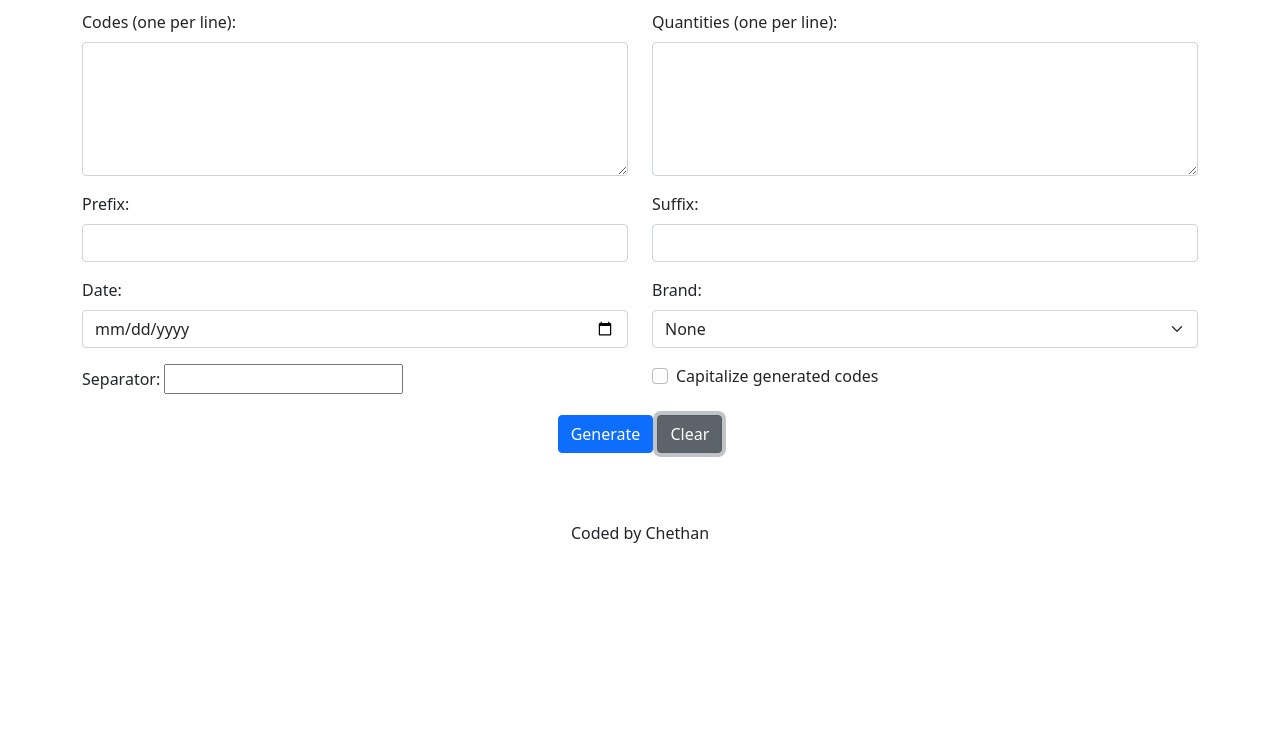
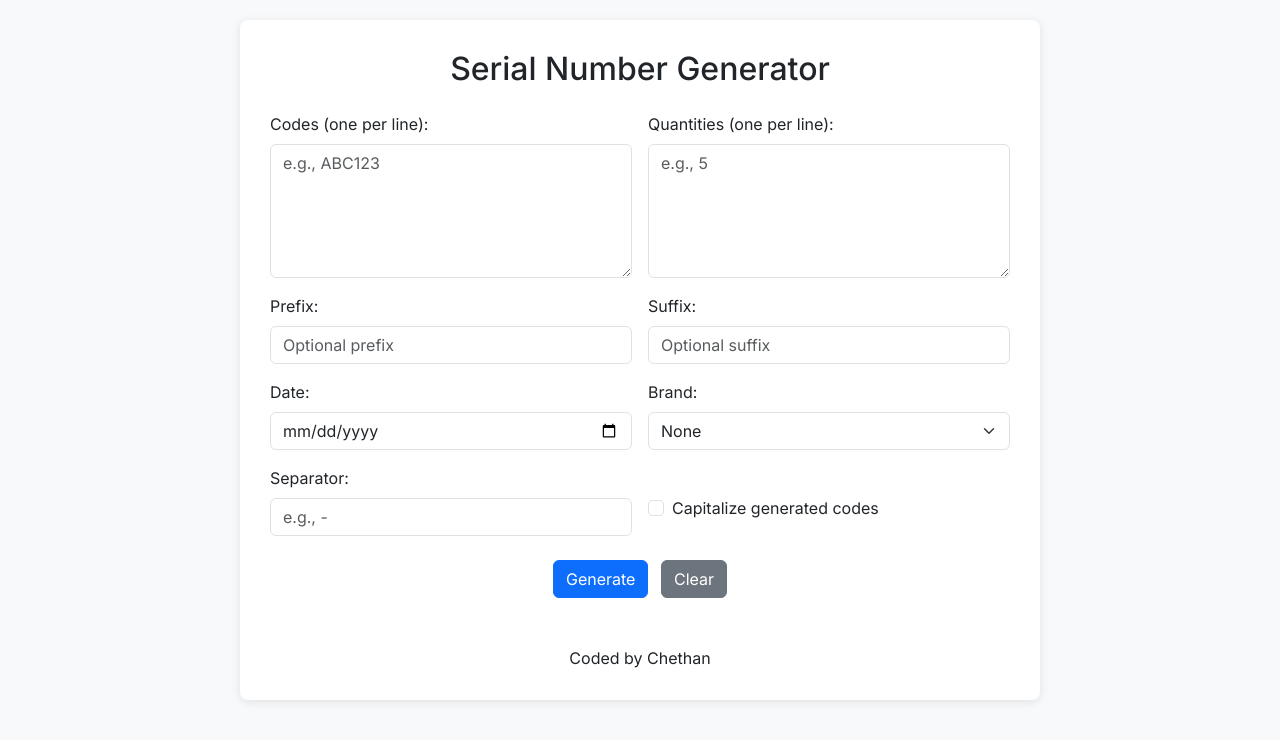
Before and after one commit to chethan9/bedshopstock, a plain HTML site: page index.html in a window 1280 px wide. Both pictures are taken after a click on the button "Clear". Drawn offline with nearby package versions, Linux system fonts and the light colour scheme.

Commit message:
Update index.html

```diff
--- a/index.html
+++ b/index.html
@@ -1,64 +1,70 @@
 <!DOCTYPE html>
-<html>
+<html lang="en">
 <head>
+  <meta charset="UTF-8">
+  <meta name="viewport" content="width=device-width, initial-scale=1">
   <title>Serial Number Generator</title>
-  <link rel="stylesheet" href="https://cdn.jsdelivr.net/npm/bootstrap@5.0.2/dist/css/bootstrap.min.css">
+  <!-- Latest Bootstrap CSS -->
+  <link rel="stylesheet" href="https://cdn.jsdelivr.net/npm/bootstrap@5.3.0/dist/css/bootstrap.min.css">
+  <!-- Google Fonts: Inter -->
+  <link href="https://fonts.googleapis.com/css2?family=Inter:wght@400;500;600;700&display=swap" rel="stylesheet">
   <style>
     body {
-      padding: 10px;
+      background: #f8f9fa;
+      font-family: 'Inter', sans-serif;
+      padding: 20px;
     }
-
+    /* Center the card and give it a modern notional look */
+    .card-container {
+      max-width: 800px;
+      margin: 0 auto;
+      background: #fff;
+      border-radius: 8px;
+      padding: 30px;
+      box-shadow: 0 2px 10px rgba(0, 0, 0, 0.1);
+    }
     .result-table {
       margin-top: 20px;
-      text-align: center; /* Align the result table in the center */
     }
-
-    .group-copy-button {
+    /* Ensure the copy button (and toggle button) are centered */
+    .group-copy-button,
+    .toggle-cell {
       display: flex;
-      justify-content: center; /* Align the "Copy Group" button in the center */
+      justify-content: center;
+      align-items: center;
+    }
+    /* Optional: style the table minimally */
+    #resultTable td {
+      vertical-align: middle;
+      padding: 0.75rem;
     }
   </style>
 </head>
 <body>
-  <div class="container">
-
-    <div class="row">
+  <div class="card-container">
+    <h2 class="mb-4 text-center">Serial Number Generator</h2>
+    <div class="row g-3">
       <div class="col-md-6">
-        <div class="mb-3">
         <label for="codesInput" class="form-label">Codes (one per line):</label>
-          <textarea id="codesInput" class="form-control" rows="5"></textarea>
-        </div>
+        <textarea id="codesInput" class="form-control" rows="5" placeholder="e.g., ABC123"></textarea>
       </div>
       <div class="col-md-6">
-        <div class="mb-3">
         <label for="quantitiesInput" class="form-label">Quantities (one per line):</label>
-          <textarea id="quantitiesInput" class="form-control" rows="5"></textarea>
-        </div>
-      </div>
-    </div>
-    <div class="row">
-      <div class="col-md-6">
-        <div class="mb-3">
-          <label for="prefixInput" class="form-label">Prefix:</label>
-          <input type="text" id="prefixInput" class="form-control">
-        </div>
+        <textarea id="quantitiesInput" class="form-control" rows="5" placeholder="e.g., 5"></textarea>
       </div>
       <div class="col-md-6">
-        <div class="mb-3">
+        <label for="prefixInput" class="form-label">Prefix:</label>
+        <input type="text" id="prefixInput" class="form-control" placeholder="Optional prefix">
+      </div>
+      <div class="col-md-6">
         <label for="suffixInput" class="form-label">Suffix:</label>
-          <input type="text" id="suffixInput" class="form-control">
+        <input type="text" id="suffixInput" class="form-control" placeholder="Optional suffix">
       </div>
-      </div>
-    </div>
-    <div class="row">
       <div class="col-md-6">
-        <div class="mb-3">
         <label for="dateInput" class="form-label">Date:</label>
         <input type="date" id="dateInput" class="form-control">
       </div>
-      </div>
       <div class="col-md-6">
-        <div class="mb-3">
         <label for="brandInput" class="form-label">Brand:</label>
         <select id="brandInput" class="form-select">
           <option value="">None</option>
@@ -67,85 +73,107 @@
           <option value="B3">Brand 3</option>
         </select>
       </div>
+      <div class="col-md-6">
+        <label for="separatorInput" class="form-label">Separator:</label>
+        <input type="text" id="separatorInput" class="form-control" placeholder="e.g., -">
       </div>
-    </div>
-    <div class="row">
-      <div class="col-md-6">
-        <div class="mb-3">
-          <label for="separatorInput" class="form-label">Separator:</label>
-          <input type="text" id="separatorInput" class="form-control-xs">
-        </div>
-      </div>
-      <div class="col-md-6">
-        <div class="mb-3">
-          <div class="form-check">
+      <div class="col-md-6 d-flex align-items-center">
+        <div class="form-check mt-3">
           <input class="form-check-input" type="checkbox" id="capitalizationCheckbox">
-            <label class="form-check-label" for="capitalizationCheckbox">Capitalize generated codes</label>
+          <label class="form-check-label" for="capitalizationCheckbox">
+            Capitalize generated codes
+          </label>
         </div>
       </div>
     </div>
-    </div>
-    <div class="text-center">
-      <button onclick="generateSerialNumbers()" class="btn btn-primary">Generate</button>
+    <div class="text-center my-4">
+      <button onclick="generateSerialNumbers()" class="btn btn-primary me-2">Generate</button>
       <button onclick="clearInputs()" class="btn btn-secondary">Clear</button>
     </div>
     <div class="result-table">
-      <table id="resultTable" class="table">
-      </table>
+      <table id="resultTable" class="table table-bordered"></table>
     </div>
-    <footer class="text-center mt-5">
-      <p>Coded by Chethan</p>
+    <footer class="text-center mt-4">
+      <p class="mb-0">Coded by Chethan</p>
     </footer>
   </div>
 
+  <!-- Font Awesome (for icons if needed) -->
   <script src="https://kit.fontawesome.com/a076d05399.js"></script>
+  <!-- XLSX Library (if needed) -->
   <script src="https://unpkg.com/xlsx/dist/xlsx.full.min.js"></script>
   <script>
+    // Display a group of serials in the table.
+    // It shows the first two rows, then adds a toggle row if there are more.
     function displaySerialGroup(table, code, serials) {
       var tbody = document.createElement("tbody");
 
       for (var i = 0; i < serials.length; i++) {
         var row = document.createElement("tr");
+        // Hide extra rows (beyond the first 2) by default.
+        if (i >= 2) {
+          row.classList.add("extra-row");
+          row.style.display = "none";
+        }
+        // Code cell
         var codeCell = document.createElement("td");
+        codeCell.textContent = code;
+        // Serial cell
         var serialCell = document.createElement("td");
-
-        codeCell.textContent = code;
         serialCell.textContent = serials[i];
-
-        row.appendChild(codeCell);
-        row.appendChild(serialCell);
-
+        // Action cell (for copy button on the first row)
+        var actionCell = document.createElement("td");
         if (i === 0) {
-          var copyCell = document.createElement("td");
-          copyCell.className = "group-copy-button";
           var copyBtn = document.createElement("button");
           copyBtn.className = "btn btn-success btn-sm";
           copyBtn.textContent = "Copy Group";
           copyBtn.addEventListener("click", function () {
             copySerialGroup(serials);
           });
-          copyCell.appendChild(copyBtn);
-          row.appendChild(copyCell);
+          actionCell.appendChild(copyBtn);
         }
-
+        row.appendChild(codeCell);
+        row.appendChild(serialCell);
+        row.appendChild(actionCell);
         tbody.appendChild(row);
       }
-
+      // If there are extra rows, add a toggle button row.
+      if (serials.length > 2) {
+        var toggleRow = document.createElement("tr");
+        var toggleCell = document.createElement("td");
+        toggleCell.colSpan = 3;
+        toggleCell.className = "toggle-cell";
+        var toggleBtn = document.createElement("button");
+        toggleBtn.className = "btn btn-outline-secondary btn-sm";
+        toggleBtn.textContent = "Show More";
+        toggleBtn.addEventListener("click", function () {
+          var extraRows = tbody.querySelectorAll(".extra-row");
+          var isHidden = extraRows[0].style.display === "none";
+          extraRows.forEach(function (row) {
+            row.style.display = isHidden ? "table-row" : "none";
+          });
+          toggleBtn.textContent = isHidden ? "Show Less" : "Show More";
+        });
+        toggleCell.appendChild(toggleBtn);
+        toggleRow.appendChild(toggleCell);
+        tbody.appendChild(toggleRow);
+      }
       table.appendChild(tbody);
     }
 
+    // Copies the group of serial numbers to the clipboard.
     function copySerialGroup(serials) {
       var copyText = serials.join("\n");
       navigator.clipboard.writeText(copyText)
         .then(function () {
-      console.log("Serial numbers copied successfully!"); // Log success message
+          console.log("Serial numbers copied successfully!");
         })
         .catch(function (err) {
-      console.error("Failed to copy serial numbers: ", err); // Log any errors
+          console.error("Failed to copy serial numbers: ", err);
         });
     }
 
-
+    // Generates the serial numbers based on the user inputs.
     function generateSerialNumbers() {
       var codesInput = document.getElementById("codesInput").value;
       var quantitiesInput = document.getElementById("quantitiesInput").value;
@@ -165,7 +193,6 @@
       for (var i = 0; i < codes.length; i++) {
         var code = codes[i].trim();
         var quantity = parseInt(quantities[i]);
-
         if (!isNaN(quantity) && quantity > 0) {
           var serials = generateSerials(code, quantity, prefixInput, suffixInput, dateInput, brandInput, separatorInput, capitalizeCheckbox);
           displaySerialGroup(resultTable, code, serials);
@@ -173,60 +200,43 @@
       }
     }
 
+    // Generates an array of serial numbers based on the provided parameters.
     function generateSerials(code, quantity, prefix, suffix, date, brand, separator, capitalize) {
       var serials = [];
-
       for (var i = 0; i < quantity; i++) {
         var serial = "";
-
         if (prefix !== "") {
           serial += prefix + separator;
         }
-
         serial += code + separator + (i + 1);
-
         if (date !== "") {
           serial += separator + date;
         }
-
         if (brand !== "") {
           serial = brand + separator + serial;
         }
-
         if (suffix !== "") {
           serial += separator + suffix;
         }
-
         if (capitalize) {
           serial = serial.toUpperCase();
         }
-
         serials.push(serial);
       }
-
       return serials;
     }
 
+    // Clears all inputs and the result table.
     function clearInputs() {
-      var codesInput = document.getElementById("codesInput");
-      var quantitiesInput = document.getElementById("quantitiesInput");
-      var prefixInput = document.getElementById("prefixInput");
-      var suffixInput = document.getElementById("suffixInput");
-      var dateInput = document.getElementById("dateInput");
-      var brandInput = document.getElementById("brandInput");
-      var separatorInput = document.getElementById("separatorInput");
-      var capitalizeCheckbox = document.getElementById("capitalizationCheckbox");
-      var resultTable = document.getElementById("resultTable");
-
-      codesInput.value = "";
-      quantitiesInput.value = "";
-      prefixInput.value = "";
-      suffixInput.value = "";
-      dateInput.value = "";
-      brandInput.value = "";
-      separatorInput.value = "";
-      capitalizeCheckbox.checked = false;
-      resultTable.innerHTML = "";
+      document.getElementById("codesInput").value = "";
+      document.getElementById("quantitiesInput").value = "";
+      document.getElementById("prefixInput").value = "";
+      document.getElementById("suffixInput").value = "";
+      document.getElementById("dateInput").value = "";
+      document.getElementById("brandInput").value = "";
+      document.getElementById("separatorInput").value = "";
+      document.getElementById("capitalizationCheckbox").checked = false;
+      document.getElementById("resultTable").innerHTML = "";
     }
   </script>
 </body>
```
Lines whose indentation alone changed are shown as unchanged.
